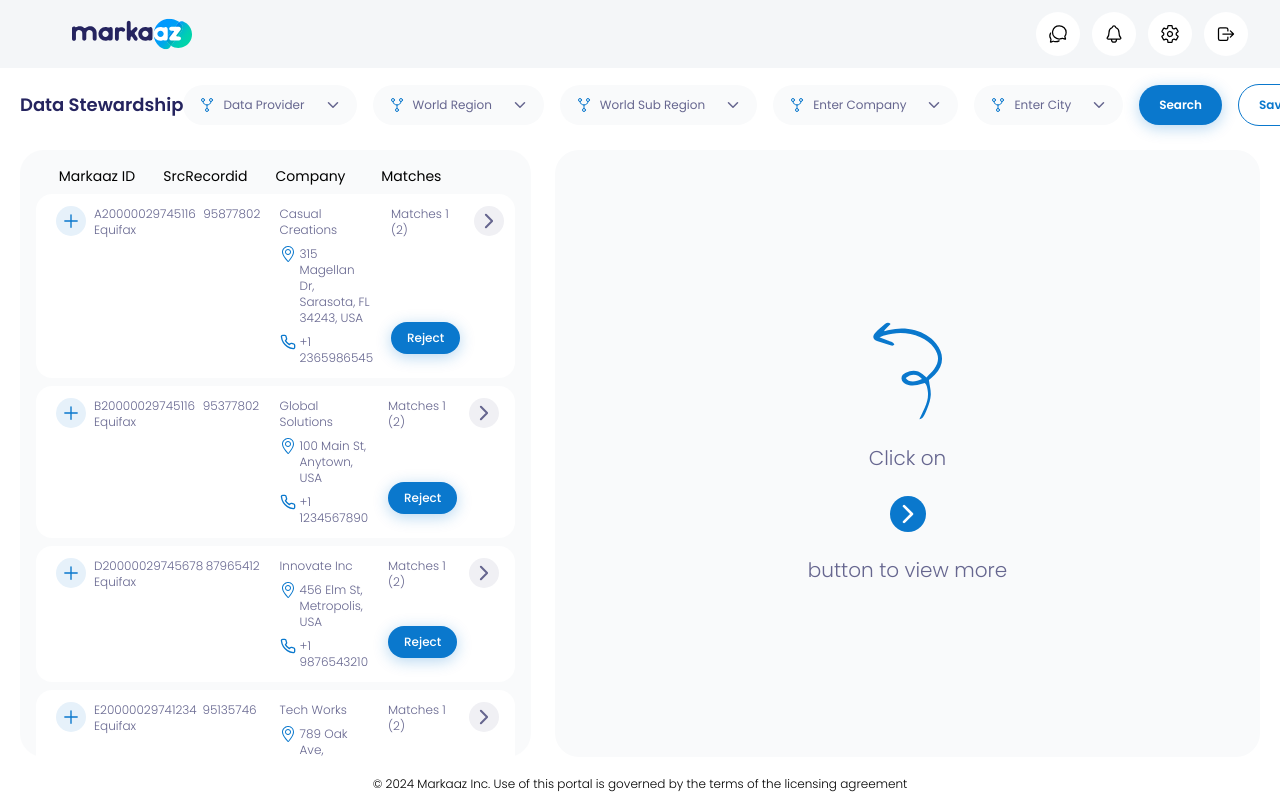
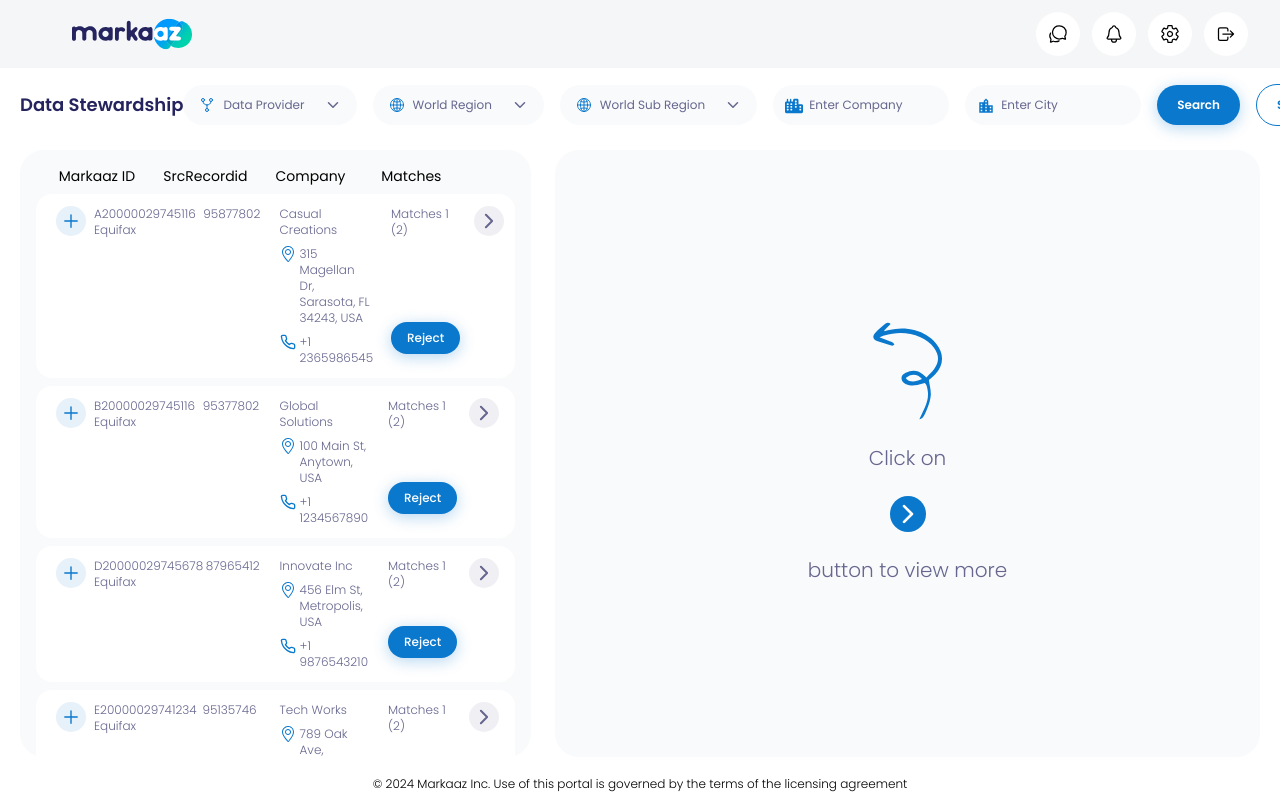
Before and after one commit to sajal101agrawal/markaaz, a React (Vite) app: page /data-stewardship in a window 1280 px wide. Built offline with nearby package versions, Linux system fonts and the light colour scheme.

Commit message:
Made some changes

```diff
--- a/src/components/Search/Search.jsx
+++ b/src/components/Search/Search.jsx
@@ -1,35 +1,49 @@
+import { CreditCard, icons, Settings, User } from "lucide-react";
+import { IoGitNetworkOutline, IoGlobeOutline } from "react-icons/io5";
+import { IoChevronDown } from "react-icons/io5";
+import { FaCity } from "react-icons/fa6";
+import { MdLocationCity } from "react-icons/md";
 import {
-    CreditCard,
-    Settings,
-    User,
-} from "lucide-react"
-import { IoGitNetworkOutline } from "react-icons/io5";
-import { IoChevronDown } from "react-icons/io5";
-import { DropdownMenu, DropdownMenuContent, DropdownMenuGroup, DropdownMenuItem, DropdownMenuShortcut, DropdownMenuTrigger } from "../ui/dropdown-menu";
+  DropdownMenu,
+  DropdownMenuContent,
+  DropdownMenuGroup,
+  DropdownMenuItem,
+  DropdownMenuShortcut,
+  DropdownMenuTrigger,
+} from "../ui/dropdown-menu";
 import { Button } from "../ui/button";
 
 const dropdownData = [
-    { name: "Data Provider" },
-    { name: "World Region" },
-    { name: "World Sub Region" },
-    { name: "Enter Company" },
-    { name: "Enter City" },
-]
-
+  {
+    icon: <IoGitNetworkOutline className="text-[#0A78CD]" />,
+    name: "Data Provider",
+  },
+  { icon: <IoGlobeOutline className="text-[#0A78CD]" />, name: "World Region" },
+  {
+    icon: <IoGlobeOutline className="text-[#0A78CD]" />,
+    name: "World Sub Region",
+  },
+];
 
 const Search = () => {
-
   return (
-        <div className='px-5 pt-4 pb-2 text-[#25245F] flex items-center justify-between'>
-            <h1 className='text-lg whitespace-nowrap font-semibold'>Data Stewardship</h1>
+    <div className="px-5 pt-4 pb-2 text-[#25245F] flex items-center justify-between">
+      <h1 className="text-lg whitespace-nowrap font-semibold">
+        Data Stewardship
+      </h1>
       <div className="flex items-center gap-4">
-                {
-                    dropdownData.map((data) => (
-                        <DropdownMenu key={data.name} className="focus-visible:ring-transparent focus:outline-none">
-                            <DropdownMenuTrigger asChild className="focus-visible:ring-transparent">
+        {dropdownData.map((data) => (
+          <DropdownMenu
+            key={data.name}
+            className="focus-visible:ring-transparent focus:outline-none"
+          >
+            <DropdownMenuTrigger
+              asChild
+              className="focus-visible:ring-transparent"
+            >
               <Button className="bg-[#F9FAFB] hover:bg-[#fbfdfe] p-4 flex items-center text-[#66668F] font-normal justify-center gap-5 rounded-full">
                 <div className="flex items-center gap-2 text-xs">
-                                        <IoGitNetworkOutline className="text-[#0A78CD]" />
+                  {data.icon}
                   {data.name}
                 </div>
                 <IoChevronDown />
@@ -55,13 +69,30 @@ const Search = () => {
               </DropdownMenuGroup>
             </DropdownMenuContent>
           </DropdownMenu>
-                    ))
-                }
-                <button className="bg-[#0A78CD] box-shadow py-3 px-5 text-white text-xs font-semibold rounded-full">Search</button>
-                <button className="text-[#0A78CD] border border-[#0A78CD] text-nowrap text-xs py-3 px-5 font-semibold rounded-full">Save Changes</button>
+        ))}
+        <div>
+          <FaCity className="absolute text-[#0A78CD] mt-3 ml-3 text-lg" />
+          <input
+            className="bg-[#F9FAFB] p-3 pl-9 w-44 text-xs rounded-full placeholder:text-xs placeholder:text-[#66668F] focus:outline-none focus:ring-1 focus:ring-[#F2F4F5]"
+            placeholder="Enter Company"
+          />
+        </div>
+        <div>
+          <MdLocationCity className="absolute text-[#0A78CD] mt-3 ml-3 text-lg" />
+          <input
+            className="bg-[#F9FAFB] p-3 pl-9 w-44 text-xs rounded-full placeholder:text-xs placeholder:text-[#66668F] focus:outline-none focus:ring-1 focus:ring-[#F2F4F5]"
+            placeholder="Enter City"
+          />
+        </div>
+        <button className="bg-[#0A78CD] box-shadow py-3 px-5 text-white text-xs font-semibold rounded-full">
+          Search
+        </button>
+        <button className="text-[#0A78CD] border border-[#0A78CD] text-nowrap text-xs py-3 px-5 font-semibold rounded-full">
+          Save Changes
+        </button>
       </div>
     </div>
-    )
-}
+  );
+};
 
-export default Search
+export default Search;
```
Lines whose indentation alone changed are shown as unchanged.
